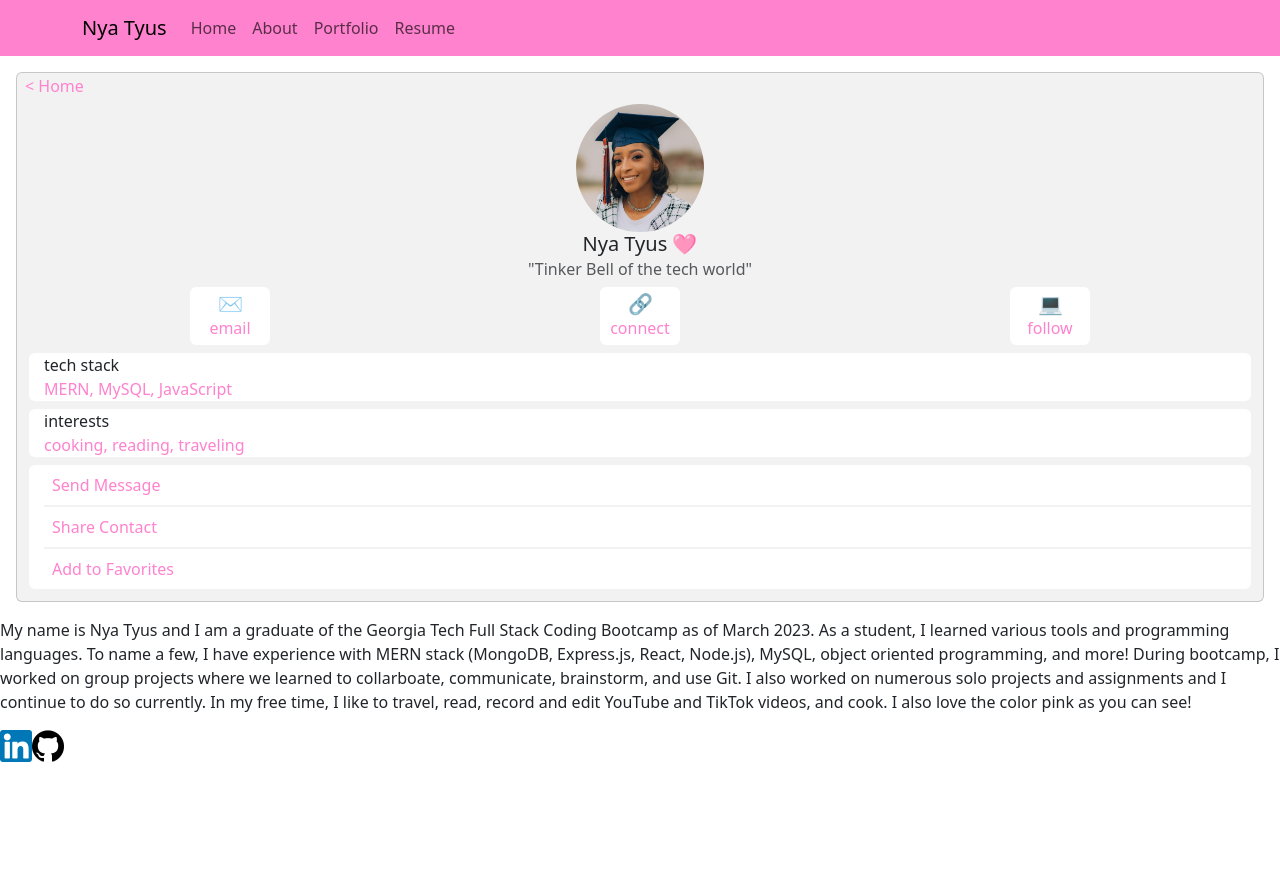
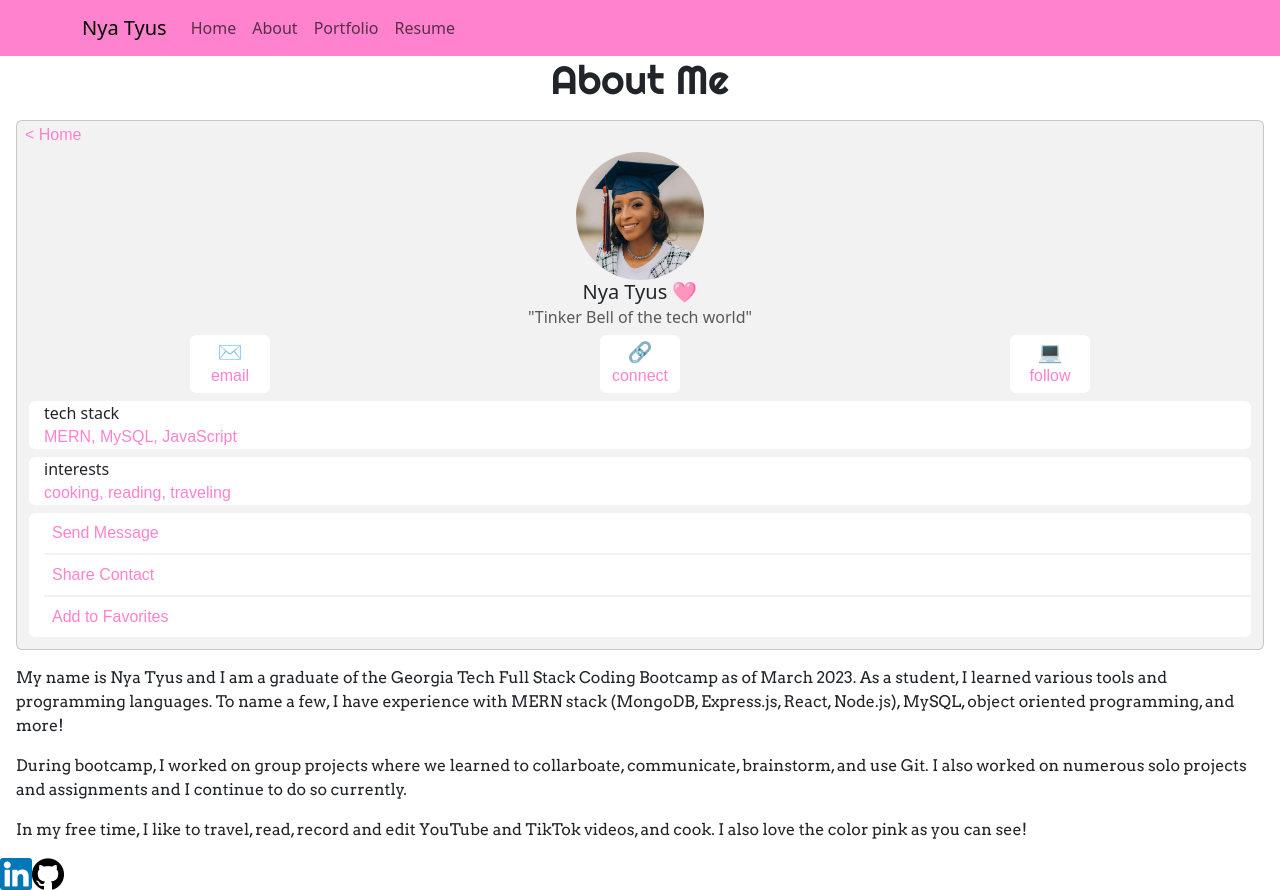
Before and after one commit to nyashanice/React-Portfolio, a React (Create React App) app: page /about in a window 1280 px wide. Before the commit the page ends 800 px from the top, so only its background shows below. Built offline with nearby package versions, Linux system fonts and the light colour scheme.

Commit message:
add font styles to about me page

```diff
--- a/public/index.html
+++ b/public/index.html
@@ -15,6 +15,9 @@
       user's mobile device or desktop. See https://developers.google.com/web/fundamentals/web-app-manifest/
     -->
     <link rel="manifest" href="%PUBLIC_URL%/manifest.json" />
+<link rel="preconnect" href="https://fonts.googleapis.com">
+<link rel="preconnect" href="https://fonts.gstatic.com" crossorigin>
+<link href="https://fonts.googleapis.com/css2?family=Arvo&family=Righteous&display=swap" rel="stylesheet">
     <!--
       Notice the use of %PUBLIC_URL% in the tags above.
       It will be replaced with the URL of the `public` folder during the build.
--- a/src/App.css
+++ b/src/App.css
@@ -1,38 +1,4 @@
-.App {
-  text-align: center;
+@font-face {
+  font-family: 'SF-Pro';
+  src: local('SF-Pro-Display-Regular'), url(./fonts/SF-Pro-Display-Regular.otf) format('opentype');
 }
-
-.App-logo {
-  height: 40vmin;
-  pointer-events: none;
-}
-
-@media (prefers-reduced-motion: no-preference) {
-  .App-logo {
-    animation: App-logo-spin infinite 20s linear;
-  }
-}
-
-.App-header {
-  background-color: #282c34;
-  min-height: 100vh;
-  display: flex;
-  flex-direction: column;
-  align-items: center;
-  justify-content: center;
-  font-size: calc(10px + 2vmin);
-  color: white;
-}
-
-.App-link {
-  color: #61dafb;
-}
-
-@keyframes App-logo-spin {
-  from {
-    transform: rotate(0deg);
-  }
-  to {
-    transform: rotate(360deg);
-  }
-}
--- a/src/pages/AboutMe.js
+++ b/src/pages/AboutMe.js
@@ -8,12 +8,12 @@ import Tooltip from "react-bootstrap/Tooltip";
 import "../styles/AboutMe.css";
 
 export default function AboutMe() {
-
   const [show, setShow] = useState(false);
   const target = useRef(null);
 
   return (
     <div>
+      <h1 className="text-center about-header">About Me</h1>
       <Card className="contact-card-bg m-3">
         <Card.Body className="p-2">
           <Link to="/" className="contact-text">
@@ -92,18 +92,23 @@ export default function AboutMe() {
           </div>
         </Card.Body>
       </Card>
-      <div className="">
+      <div className="about-main-txt m-3">
         <p>
           My name is Nya Tyus and I am a graduate of the Georgia Tech Full Stack
           Coding Bootcamp as of March 2023. As a student, I learned various
           tools and programming languages. To name a few, I have experience with
           MERN stack (MongoDB, Express.js, React, Node.js), MySQL, object
-          oriented programming, and more! During bootcamp, I worked on group
-          projects where we learned to collarboate, communicate, brainstorm, and
-          use Git. I also worked on numerous solo projects and assignments and I
-          continue to do so currently. In my free time, I like to travel, read,
-          record and edit YouTube and TikTok videos, and cook. I also love the
-          color pink as you can see!
+          oriented programming, and more!
+        </p>
+        <p>
+          During bootcamp, I worked on group projects where we learned to
+          collarboate, communicate, brainstorm, and use Git. I also worked on
+          numerous solo projects and assignments and I continue to do so
+          currently.
+        </p>
+        <p>
+          In my free time, I like to travel, read, record and edit YouTube and
+          TikTok videos, and cook. I also love the color pink as you can see!
         </p>
       </div>
     </div>
--- a/src/styles/AboutMe.css
+++ b/src/styles/AboutMe.css
@@ -17,8 +17,17 @@
     color: #FF82CE !important;
     text-decoration: none;
     border-color: white !important;
+    font-family: "SF-Pro",sans-serif;
 }
 
 .contact-list-group {
     border-bottom: 2px solid #F3F2F2;
 }
+
+.about-header {
+    font-family: 'Righteous', cursive;
+}
+
+.about-main-txt {
+    font-family: 'Arvo', serif;
+}
```
Also changed, not shown: 1 other file (tests, documents, lock files or other folders).
